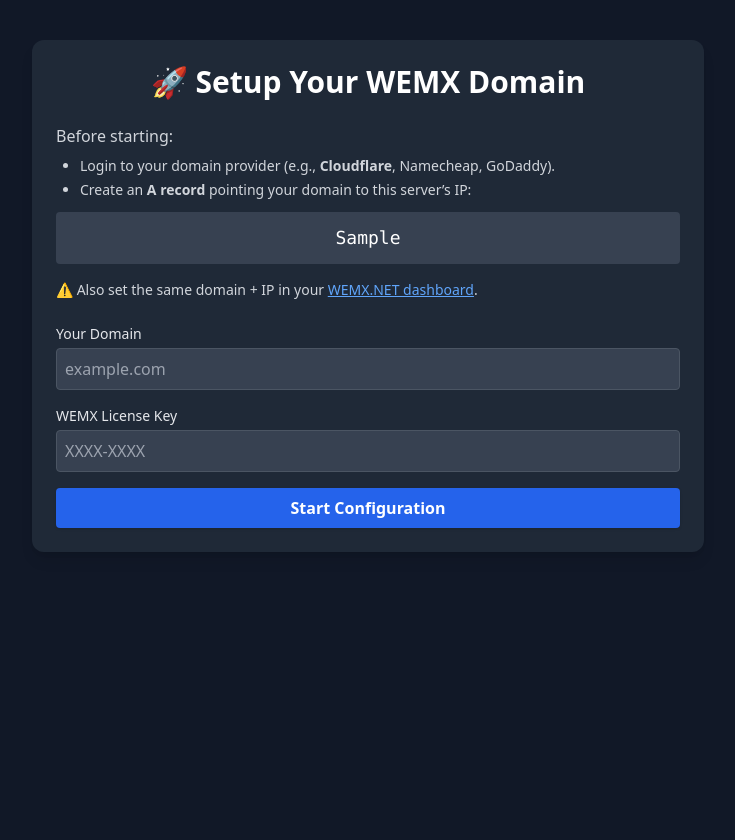
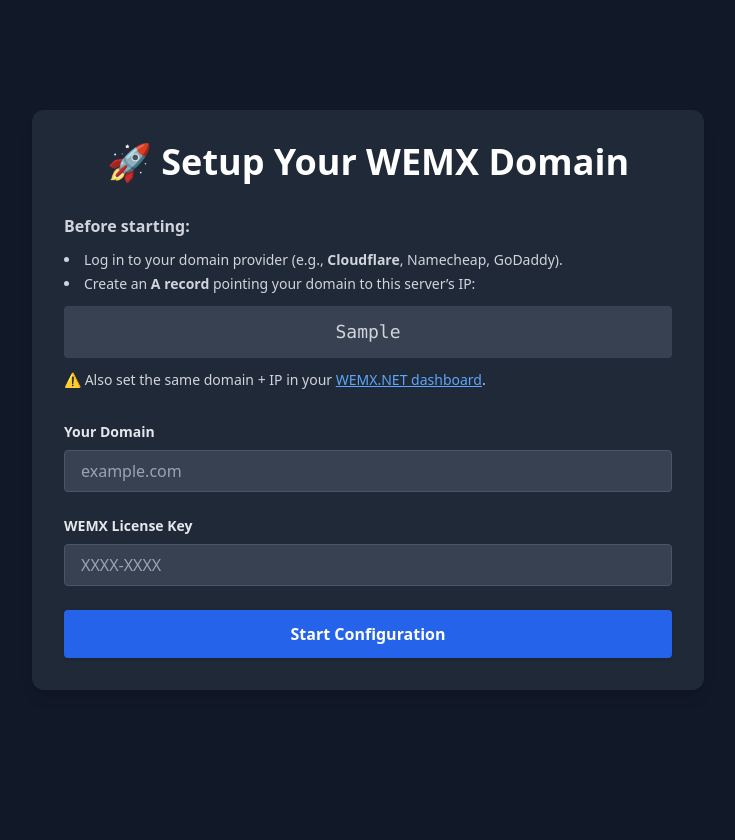
Before and after one commit to EWANZO101/wemxsetup, a Flask app: template templates/index.html in a window 1280 px wide. Shown: the whole page, without its empty margins (272-1007 px from the left). After the commit the page ends 690 px from the top, so only its background shows below. Run offline with Flask 3, Linux system fonts and the light colour scheme; the template is opened without the code that fills it: most values are stand-ins (such as "Sample title", 1, 10 or a date in 2020); some libraries are stand-ins or nearby versions.

Commit message:
Update index.html

```diff
--- a/templates/index.html
+++ b/templates/index.html
@@ -1,55 +1,76 @@
 <!DOCTYPE html>
 <html lang="en" class="dark">
 <head>
-  <meta charset="UTF-8">
+  <meta charset="UTF-8" />
+  <meta name="viewport" content="width=device-width, initial-scale=1" />
   <title>WEMX Setup</title>
   <script src="https://cdn.tailwindcss.com"></script>
   <link href="https://cdn.jsdelivr.net/npm/flowbite@2.2.1/dist/flowbite.min.css" rel="stylesheet" />
 </head>
-<body class="bg-gray-900 text-white min-h-screen">
-  <div class="max-w-2xl mx-auto mt-10 p-6 bg-gray-800 rounded-xl shadow-lg">
-    <h1 class="text-3xl font-bold mb-6 text-center text-white">🚀 Setup Your WEMX Domain</h1>
+<body class="bg-gray-900 text-white min-h-screen flex items-center justify-center p-4">
+  <div class="max-w-2xl w-full bg-gray-800 rounded-xl shadow-lg p-8">
+    <h1 class="text-4xl font-extrabold mb-8 text-center">🚀 Setup Your WEMX Domain</h1>
 
-    <div class="mb-6 text-gray-300">
-      <p class="mb-2">Before starting:</p>
-      <ul class="list-disc ml-6 text-sm space-y-1">
-        <li>Login to your domain provider (e.g., <strong>Cloudflare</strong>, Namecheap, GoDaddy).</li>
+    <section class="mb-8 text-gray-300 space-y-3">
+      <p class="font-semibold">Before starting:</p>
+      <ul class="list-disc list-inside text-sm space-y-1">
+        <li>Log in to your domain provider (e.g., <strong>Cloudflare</strong>, Namecheap, GoDaddy).</li>
         <li>Create an <strong>A record</strong> pointing your domain to this server’s IP:</li>
       </ul>
 
-      <div class="bg-gray-700 text-white p-3 mt-3 rounded text-center font-mono text-lg">
-        {{ vm_ip }}
-      </div>
+      <pre class="bg-gray-700 rounded p-3 mt-2 font-mono text-lg text-center select-all">{{ vm_ip }}</pre>
 
       <p class="mt-4 text-sm">
-        ⚠️ Also set the same domain + IP in your <a href="https://wemx.net/dashboard" class="text-blue-400 underline" target="_blank">WEMX.NET dashboard</a>.
+        ⚠️ Also set the same domain + IP in your <a href="https://wemx.net/dashboard" target="_blank" rel="noopener noreferrer" class="text-blue-400 underline hover:text-blue-500">WEMX.NET dashboard</a>.
       </p>
-    </div>
+    </section>
 
     {% with messages = get_flashed_messages(with_categories=true) %}
       {% for category, message in messages %}
-        <div class="mb-4 p-4 rounded text-sm
-            {{ 'bg-green-700 text-green-100' if category == 'success' else 'bg-red-700 text-red-100' }}">
+        <div
+          class="mb-6 p-4 rounded text-sm font-medium
+            {{ 'bg-green-700 text-green-100' if category == 'success' else 'bg-red-700 text-red-100' }}"
+          role="alert"
+          aria-live="polite"
+        >
           {{ message }}
         </div>
       {% endfor %}
     {% endwith %}
 
-    <form method="POST" class="space-y-4">
+    <form method="POST" class="space-y-6" novalidate>
       <div>
-        <label class="block mb-1 text-sm font-medium text-gray-200">Your Domain</label>
-        <input type="text" name="domain" required placeholder="example.com"
-               class="w-full p-2 bg-gray-700 text-white border border-gray-600 rounded focus:ring focus:ring-blue-500">
+        <label for="domain" class="block mb-2 text-sm font-semibold text-gray-200">Your Domain</label>
+        <input
+          id="domain"
+          name="domain"
+          type="text"
+          required
+          placeholder="example.com"
+          class="w-full rounded border border-gray-600 bg-gray-700 px-4 py-2 text-white placeholder-gray-400 focus:border-blue-500 focus:ring focus:ring-blue-400 focus:outline-none"
+          pattern="^([a-zA-Z0-9-]+\.)+[a-zA-Z]{2,}$"
+          title="Enter a valid domain, e.g. example.com"
+          autocomplete="off"
+        />
       </div>
 
       <div>
-        <label class="block mb-1 text-sm font-medium text-gray-200">WEMX License Key</label>
-        <input type="text" name="license" required placeholder="XXXX-XXXX"
-               class="w-full p-2 bg-gray-700 text-white border border-gray-600 rounded focus:ring focus:ring-blue-500">
+        <label for="license" class="block mb-2 text-sm font-semibold text-gray-200">WEMX License Key</label>
+        <input
+          id="license"
+          name="license"
+          type="text"
+          required
+          placeholder="XXXX-XXXX"
+          class="w-full rounded border border-gray-600 bg-gray-700 px-4 py-2 text-white placeholder-gray-400 focus:border-blue-500 focus:ring focus:ring-blue-400 focus:outline-none"
+          autocomplete="off"
+        />
       </div>
 
-      <button type="submit"
-              class="w-full bg-blue-600 hover:bg-blue-700 text-white font-semibold py-2 px-4 rounded shadow">
+      <button
+        type="submit"
+        class="w-full rounded bg-blue-600 py-3 text-white font-semibold shadow hover:bg-blue-700 focus:outline-none focus:ring-2 focus:ring-blue-500"
+      >
         Start Configuration
       </button>
     </form>
```
